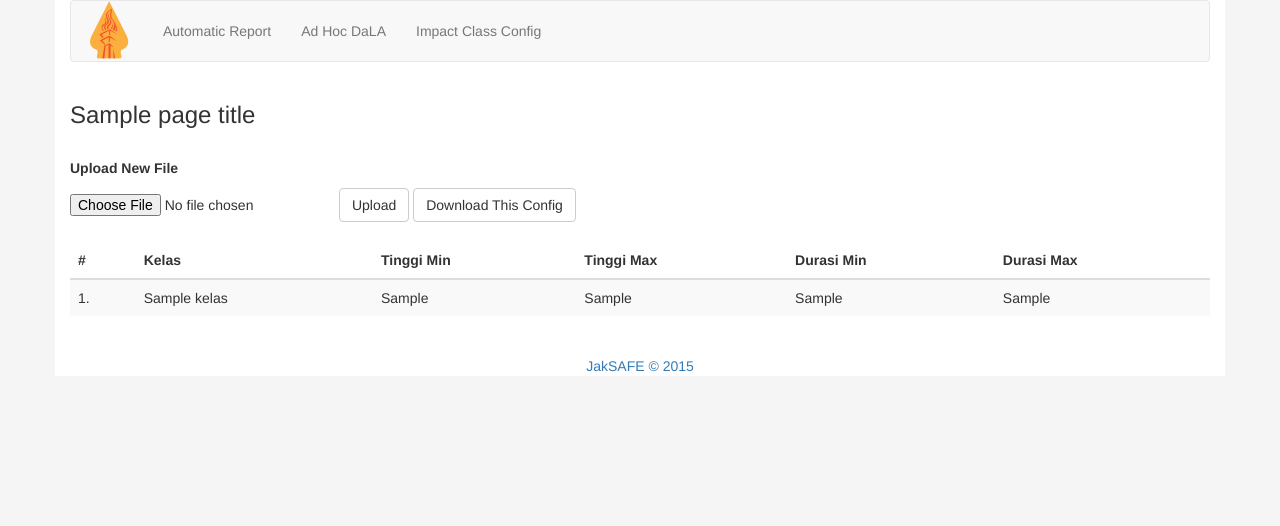
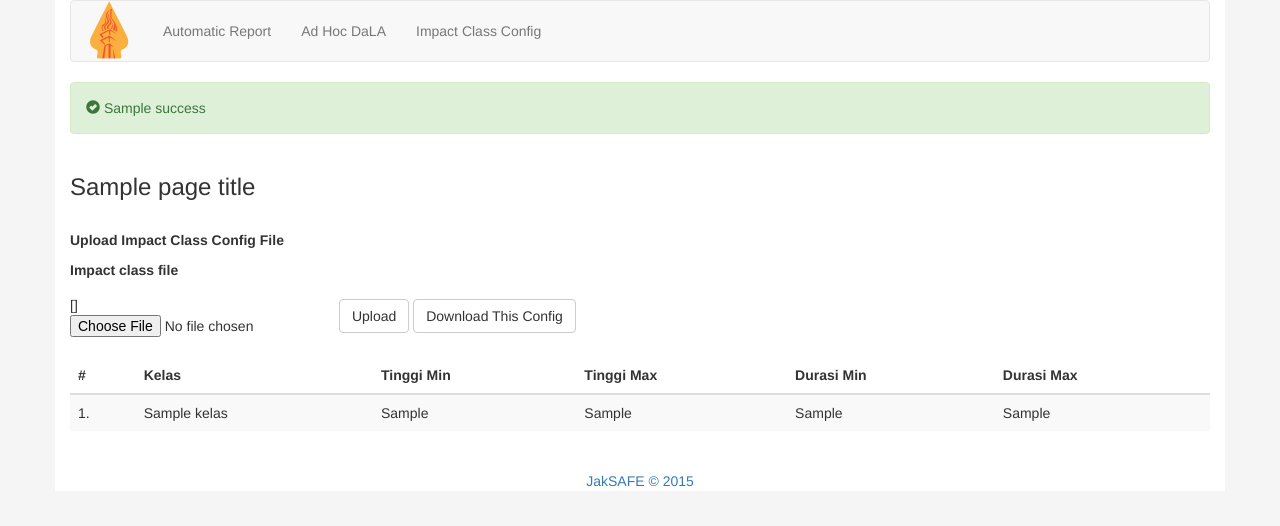
Before and after one commit to geoenvo/jakservice, a Django app: template jaksafe/report/templates/report/report_impact_config.html in a window 1280 px wide. Shown: the top 526 px of the page. Run offline with Django 3.2, Linux system fonts and the light colour scheme; the template is opened without the code that fills it: most values are stand-ins (such as "Sample title", 1, 10 or a date in 2020); form fields are guessed from the names that the template uses; some libraries are stand-ins or nearby versions.

Commit message:
upload impact class handling

```diff
--- a/jaksafe/jaksafe/context_processors.py
+++ b/jaksafe/jaksafe/context_processors.py
@@ -4,7 +4,8 @@ def resource_urls(request):
     defaults = dict(
         #STATIC_URL=settings.STATIC_URL,
         SITE_NAME=settings.SITE_NAME,
-        IMPACT_CLASS_URL=settings.IMPACT_CLASS_URL,
+        JAKSAFE_IMPACT_CLASS_URL=settings.JAKSAFE_IMPACT_CLASS_URL,
+        JAKSAFE_IMPACT_CLASS_FILENAME=settings.JAKSAFE_IMPACT_CLASS_FILENAME,
     )
 
     return defaults
--- a/jaksafe/jaksafe/static/css/site.css
+++ b/jaksafe/jaksafe/static/css/site.css
@@ -25,3 +25,6 @@ body { background-color: #f5f5f5; }
 }
 
 .navbar-brand { padding-top: 0; padding-bottom: 0; }
+
+form ul.errorlist { padding: 0 }
+form ul.errorlist li { list-style: none; }
--- a/jaksafe/report/templates/report/report_impact_config.html
+++ b/jaksafe/report/templates/report/report_impact_config.html
@@ -7,6 +7,26 @@
 {% endblock %}
 
 {% block content %}
+{% if errors %}
+<div class="alert alert-danger" role="alert">
+    <span class="glyphicon glyphicon-exclamation-sign" aria-hidden="true"></span>
+    <span class="sr-only">Error:</span>
+    {% for error in errors %}
+        {% trans error %}
+    {% endfor %}
+</div>
+{% endif %}
+
+{% if successes %}
+<div class="alert alert-success" role="alert">
+    <span class="glyphicon glyphicon-ok-sign" aria-hidden="true"></span>
+    <span class="sr-only">Success:</span>
+    {% for success in successes %}
+        {% trans success %}
+    {% endfor %}
+</div>
+{% endif %}
+
 <div id="heading" id="" class="row mb-20">
     <div class="col-md-12">
         <h3>{{ page_title }}</h3>
@@ -15,14 +35,19 @@
 
 <div id="filter" class="row mb-20">
     <div class="col-md-12">
-        <p><strong>{% trans "Upload New File" %}</strong></p>
-        <form method="post" action="{% url "report_impact_config" %}" class="form-inline">
+        <p><strong>{% trans "Upload Impact Class Config File" %}</strong></p>
+        <p>{{ form.impact_class_file.label_tag }} {{ form.impact_class_file.help_text }}</p>
+        <form method="post" enctype="multipart/form-data" action="{% url "report_impact_config" %}" class="form-inline">
             <div class="form-group">
-                <input type="file" id="upload_file">
+
+                {{ form.non_field_errors }}
+                {{ form.impact_class_file.errors }}
+
+                <input id="id_impact_class_file" name="impact_class_file" type="file">
             </div>
             <input type="hidden" name="csrfmiddlewaretoken" value="{{ csrf_token }}">
             <button type="submit" class="btn btn-default">{% trans "Upload" %}</button>
-            <a class="btn btn-default" href="{{ MEDIA_URL }}{{ IMPACT_CLASS_URL }}" target="_blank">{% trans "Download This Config" %}</a>
+            <a class="btn btn-default" href="{{ JAKSAFE_IMPACT_CLASS_URL }}{{ JAKSAFE_IMPACT_CLASS_FILENAME }}" target="_blank">{% trans "Download This Config" %}</a>
         </form>
     </div>
 </div>
--- a/requirements.txt
+++ b/requirements.txt
@@ -2,3 +2,6 @@ Django==1.7.5
 gunicorn==19.3.0
 MySQL-python==1.2.5
 supervisor==3.1.3
+matplotlib==1.4.3
+numpy==1.9.2
+pandas==0.16.0
```
Also changed, not shown: jaksafe/report/forms.py (added, +25 -0 lines), jaksafe/report/views.py (+34 -7 lines), 1 other file.
